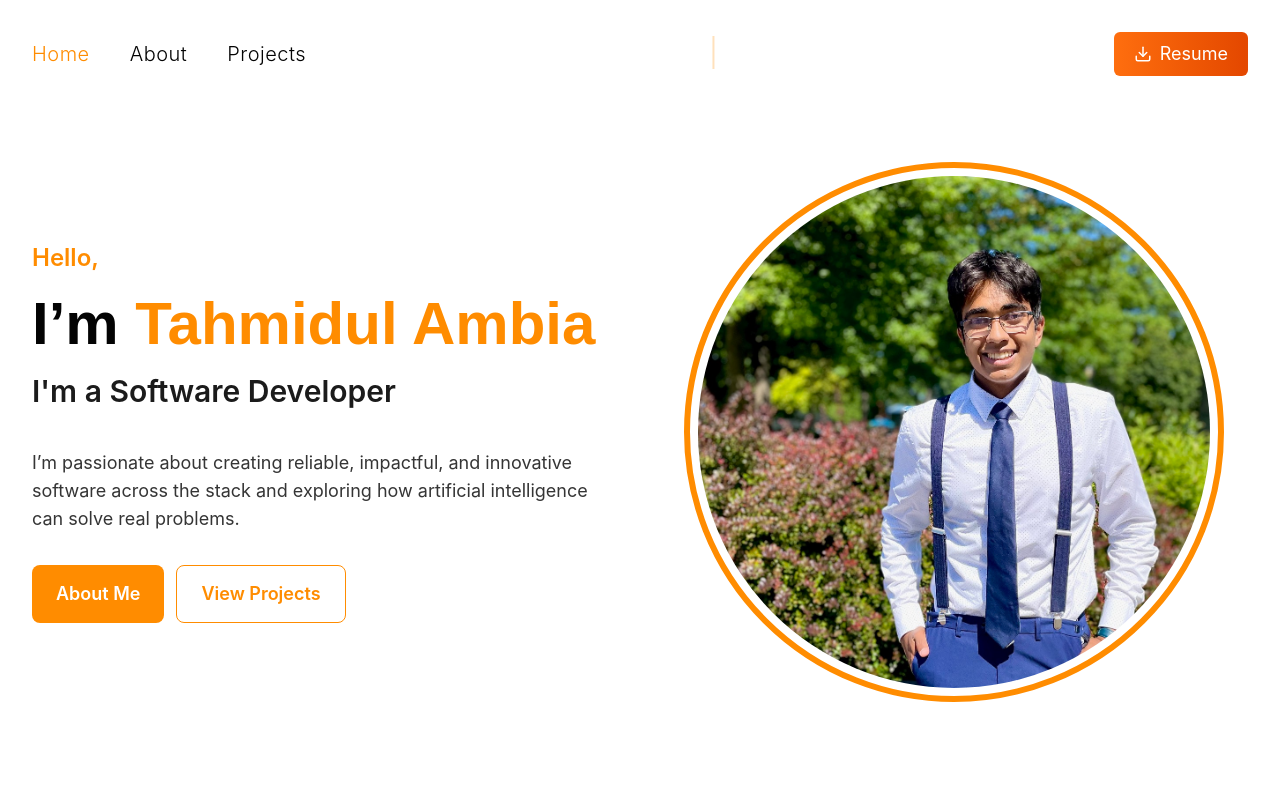
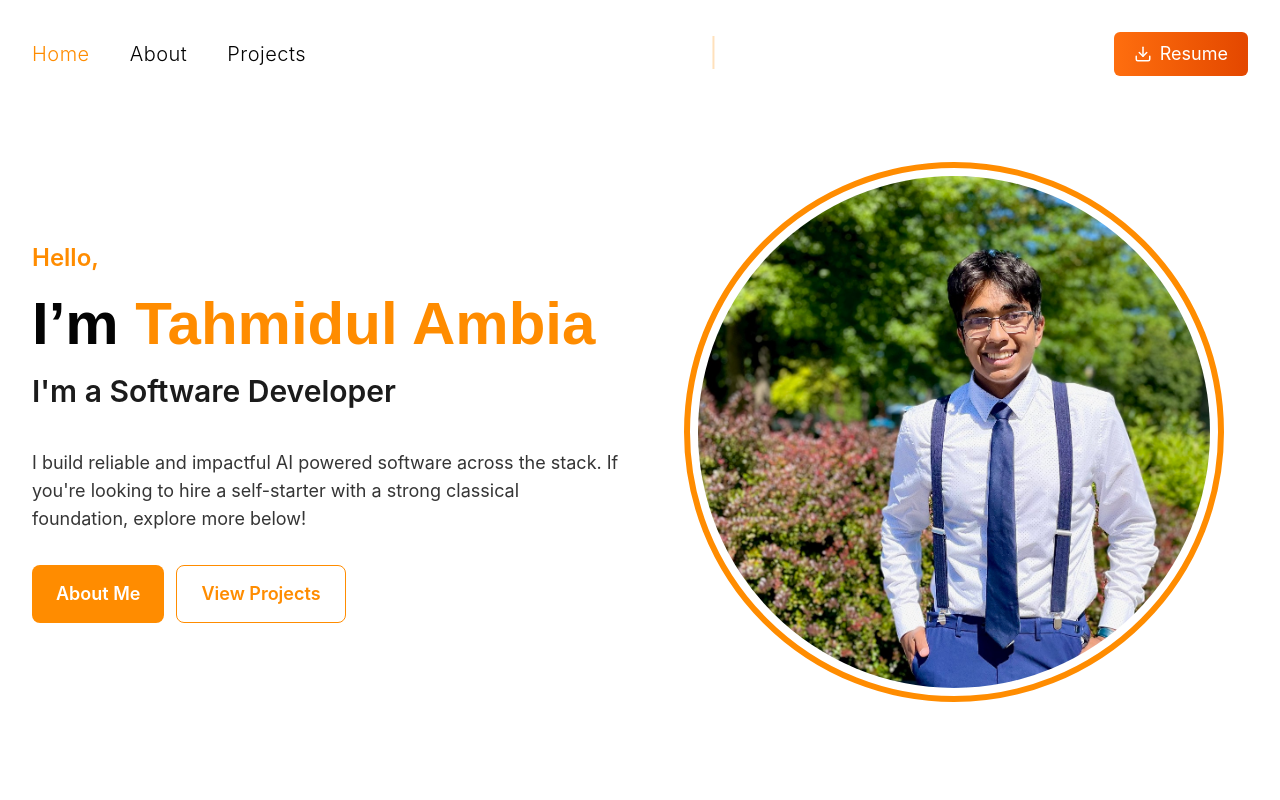
Before and after one commit to tahmidulambia/tahmidulambia.github.io, a React (Vite) app: page / in a window 1280 px wide. Shown: the top 800 px of the page. Built offline with nearby package versions, Linux system fonts and the light colour scheme; a web font is replaced by a local one.

Commit message:
"Updated Nav Bar Animations and Landing Page Description"

```diff
--- a/src/components/Navbar.tsx
+++ b/src/components/Navbar.tsx
@@ -135,7 +135,7 @@ const Navbar = () => {
           className="hidden lg:flex px-5 py-2 rounded-md font-body text-lg text-white
                      bg-gradient-to-r from-[#FF6F0F] via-[#E44800] to-[#E27A2B]
                      bg-[length:200%_200%]
-                     hover:scale-105 hover:shadow-lg
+                     hover:scale-115 hover:shadow-lg
                      transition-all duration-300 ease-in-out
                      items-center gap-2"
           animate={{
--- a/src/sections/Landing.tsx
+++ b/src/sections/Landing.tsx
@@ -40,9 +40,8 @@ export default function Landing() {
           <p className="font-body mt-10 opacity-80
                          text-sm sm:text-base xl:text-lg 2xl:text-xl
                          max-w-prose xl:max-w-[65ch] mx-auto lg:mx-0">
-            I’m passionate about creating reliable, impactful, and innovative software
-            across the stack and exploring how artificial intelligence can solve real problems.
-          </p>
+            I build reliable and impactful AI powered software across the stack.
+            If you're looking to hire a self-starter with a strong classical foundation, explore more below!          </p>
 
           {/* CTAs: row on all sizes; scale paddings + font on xl/2xl */}
           <div className="mt-8 flex flex-row gap-3 justify-center lg:justify-start">
```
